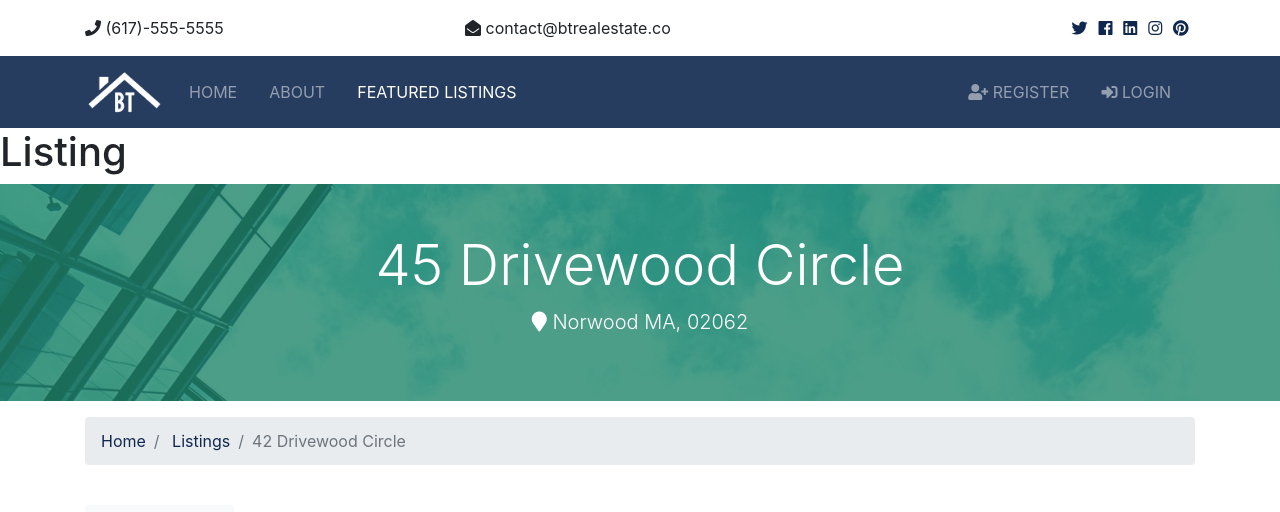
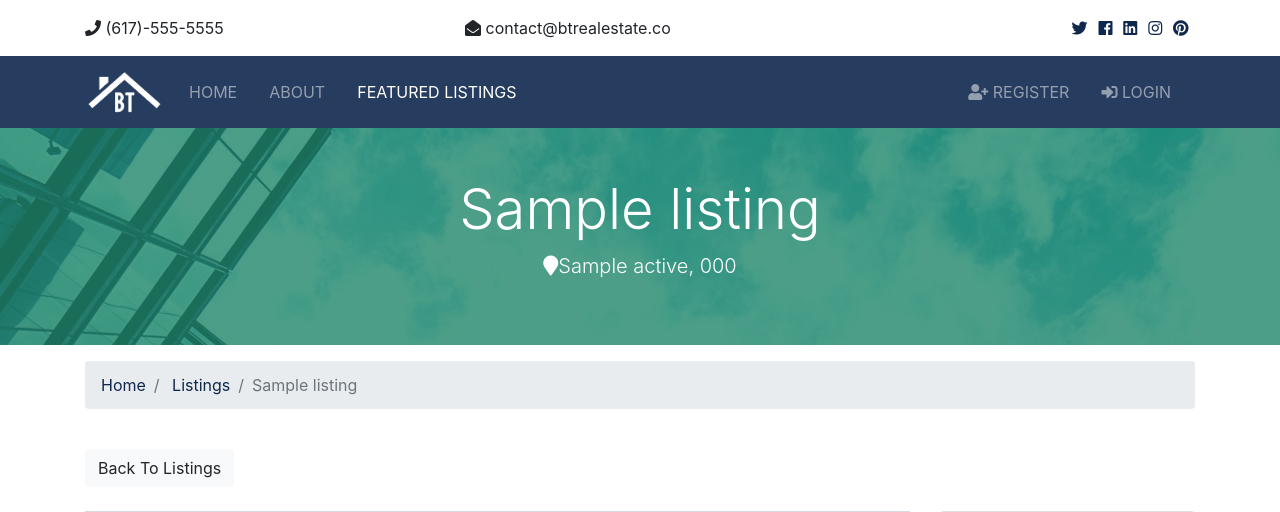
Before and after one commit to KevinLuc1/real_estate_project, a Django app: page /listings/1 in a window 1280 px wide. Shown: the top 512 px of the page. Run offline with Django 3.2, Linux system fonts and the light colour scheme; tables that the repository leaves empty hold one stand-in row (values such as "Sample post"); grey boxes marked "Sample" are stand-in pictures; some libraries are stand-ins or nearby versions.

Commit message:
single listing page is now dynamic

```diff
--- a/listings/views.py
+++ b/listings/views.py
@@ -1,4 +1,4 @@
-from django.shortcuts import render
+from django.shortcuts import render, get_object_or_404
 from django.core.paginator import EmptyPage, PageNotAnInteger, Paginator
 
 from .models import Listing
@@ -21,8 +21,16 @@ def index(request):
     #w we can instead create a variable as a dictionary and pass in the variable 'context'
     return render(request, 'listings/listings.html', context)
 
+# listing_id param is passed in through the url.py path'<int:listing_id>' which is through the browser listing/8 etc
 def listing(request, listing_id):
-    return render(request, 'listings/listing.html')
+    # show 404 page if listing id does not exist
+    listing = get_object_or_404(Listing, pk=listing_id)
+
+    context = {
+        'listing': listing
+    }
+
+    return render(request, 'listings/listing.html', context)
 
 def search(request):
     return render(request, 'listings/search.html')
--- a/templates/listings/listing.html
+++ b/templates/listings/listing.html
@@ -3,15 +3,15 @@
 {% load humanize %}
 
 {% block content %}
-<h1>Listing</h1>
+
 
 <section id="showcase-inner" class="py-5 text-white">
     <div class="container">
     <div class="row text-center">
         <div class="col-md-12">
-          <h1 class="display-4">45 Drivewood Circle</h1>
+        <h1 class="display-4">{{ listing.title }}</h1>
         <p class="lead">
-            <i class="fas fa-map-marker"></i> Norwood MA, 02062</p>
+            <i class="fas fa-map-marker"></i>{{ listing.city }} {{ listing.state }}, {{ listing.zipcode }}</p>
         </div>
     </div>
     </div>
@@ -23,12 +23,12 @@
     <nav>
         <ol class="breadcrumb">
         <li class="breadcrumb-item">
-            <a href="index.html">Home</a>
+            <a href="{% url 'index' %}">Home</a>
         </li>
         <li class="breadcrumb-item">
-            <a href="listings.html">Listings</a>
+            <a href="{% url 'listings' %}">Listings</a>
         </li>
-          <li class="breadcrumb-item active">42 Drivewood Circle</li>
+        <li class="breadcrumb-item active">{{ listing.title }}</li>
         </ol>
     </nav>
     </div>
@@ -37,63 +37,97 @@
 <!-- Listing -->
 <section id="listing" class="py-4">
     <div class="container">
-      <a href="listings.html" class="btn btn-light mb-4">Back To Listings</a>
+    <a href="{% url 'listings' %}" class="btn btn-light mb-4">Back To Listings</a>
     <div class="row">
         <div class="col-md-9">
             <!-- Home Main Image -->
-          <img src="assets/img/homes/home-1.jpg" alt="" class="img-main img-fluid mb-3">
+            <img src="{{ listing.photo_main.url }}" alt="" class="img-main img-fluid mb-3">
             <!-- Thumbnails -->
             <div class="row mb-5 thumbs">
+                {{% if listing.photo_1 %}
                     <div class="col-md-2">
-              <a href="assets/img/homes/home-inside-1.jpg" data-lightbox="home-images">
-                <img src="assets/img/homes/home-inside-1.jpg" alt="" class="img-fluid">
+                    <a href="{{ listing.photo_1.url }}" data-lightbox="home-images">
+                        <img src="{{ listing.photo_1.url }}" alt="" class="img-fluid">
                     </a>
                     </div>
+                {% endif %}
+                {% if listing.photo_2 %}
                     <div class="col-md-2">
-              <a href="assets/img/homes/home-inside-2.jpg" data-lightbox="home-images">
-                <img src="assets/img/homes/home-inside-2.jpg" alt="" class="img-fluid">
+                    <a href="{{ listing.photo_2.url }}" data-lightbox="home-images">
+                        <img src="{{ listing.photo_2.url }}" alt="" class="img-fluid">
                     </a>
                     </div>
+                {% endif %}
+                {% if listing.photo_3 %}
                     <div class="col-md-2">
-              <a href="assets/img/homes/home-inside-3.jpg" data-lightbox="home-images">
-                <img src="assets/img/homes/home-inside-3.jpg" alt="" class="img-fluid">
+                    <a href="{{ listing.photo_3.url }}" data-lightbox="home-images">
+                        <img src="{{ listing.photo_3.url }}" alt="" class="img-fluid">
                     </a>
                     </div>
+                {% endif %}
+                {% if listing.photo_4 %}
                     <div class="col-md-2">
-              <a href="assets/img/homes/home-inside-4.jpg" data-lightbox="home-images">
-                <img src="assets/img/homes/home-inside-4.jpg" alt="" class="img-fluid">
+                    <a href="{{ listing.photo_4.url }}" data-lightbox="home-images">
+                        <img src="{{ listing.photo_4.url }}" alt="" class="img-fluid">
                     </a>
                     </div>
+                {% endif %}
+                {% if listing.photo_5 %}
                     <div class="col-md-2">
-              <a href="assets/img/homes/home-inside-5.jpg" data-lightbox="home-images">
-                <img src="assets/img/homes/home-inside-5.jpg" alt="" class="img-fluid">
+                    <a href="{{ listing.photo_5.url }}" data-lightbox="home-images">
+                        <img src="{{ listing.photo_5.url }}" alt="" class="img-fluid">
                     </a>
                     </div>
+                {% endif %}
+                {% if listing.photo_6 %}
                     <div class="col-md-2">
-              <a href="assets/img/homes/home-inside-6.jpg" data-lightbox="home-images">
-                <img src="assets/img/homes/home-inside-6.jpg" alt="" class="img-fluid">
+                    <a href="{{ listing.photo_6.url }}" data-lightbox="home-images">
+                        <img src="{{ listing.photo_6.url }}" alt="" class="img-fluid">
                     </a>
                     </div>
+                {% endif %}
+                {% if listing.photo_7 %}
+                    <div class="col-md-2">
+                    <a href="{{ listing.photo_7.url }}" data-lightbox="home-images">
+                        <img src="{{ listing.photo_7.url }}" alt="" class="img-fluid">
+                    </a>
                     </div>
+                {% endif %}
+                {% if listing.photo_8 %}
+                    <div class="col-md-2">
+                    <a href="{{ listing.photo_8.url }}" data-lightbox="home-images">
+                        <img src="{{ listing.photo_8.url }}" alt="" class="img-fluid">
+                    </a>
+                    </div>
+                {% endif %}
+                {% if listing.photo_9 %}
+                    <div class="col-md-2">
+                    <a href="{{ listing.photo_9.url }}" data-lightbox="home-images">
+                        <img src="{{ listing.photo_9.url }}" alt="" class="img-fluid">
+                    </a>
+                    </div>
+                {% endif %}
+            </div>
+
             <!-- Fields -->
             <div class="row mb-5 fields">
                 <div class="col-md-6">
                     <ul class="list-group list-group-flush">
                         <li class="list-group-item text-secondary">
                         <i class="fas fa-money-bill-alt"></i> Asking Price:
-                  <span class="float-right">$490,000</span>
+                        <span class="float-right">${{ listing.price | intcomma }}</span>
                         </li>
                         <li class="list-group-item text-secondary">
                         <i class="fas fa-bed"></i> Bedrooms:
-                  <span class="float-right">3</span>
+                        <span class="float-right">{{ listing.bedrooms }}</span>
                         </li>
                         <li class="list-group-item text-secondary">
                         <i class="fas fa-bath"></i> Bathrooms:
-                  <span class="float-right">2</span>
+                        <span class="float-right">{{ listing.bathroom }}</span>
                         </li>
                         <li class="list-group-item text-secondary">
                         <i class="fas fa-car"></i> Garage:
-                  <span class="float-right">2
+                        <span class="float-right">{{ listing.garage }}
                         </span>
                         </li>
                     </ul>
@@ -102,24 +136,22 @@
                     <ul class="list-group list-group-flush">
                         <li class="list-group-item text-secondary">
                         <i class="fas fa-th-large"></i> Square Feet:
-                  <span class="float-right">3200</span>
+                        <span class="float-right">{{ listing.squarefoot }}</span>
                         </li>
                         <li class="list-group-item text-secondary">
                         <i class="fas fa-square"></i> Lot Size:
-                  <span class="float-right">2.5 Acres
+                        <span class="float-right">{{ listing.lot_size }} sqft
                         </span>
                         </li>
                         <li class="list-group-item text-secondary">
                         <i class="fas fa-calendar"></i> Listing Date:
-                  <span class="float-right">8/30/2018</span>
+                        <span class="float-right">{{ listing.list_date }}</span>
                         </li>
                         <li class="list-group-item text-secondary">
                         <i class="fas fa-bed"></i> Realtor:
-                  <span class="float-right">Kyle Brown
+                        <span class="float-right">{{ listing.realtor }}
                         </span>
                         </li>
-
-
                     </ul>
                 </div>
             </div>
@@ -127,18 +159,16 @@
             <!-- Description -->
             <div class="row mb-5">
                 <div class="col-md-12">
-              Lorem ipsum dolor sit amet consectetur adipisicing elit. Mollitia recusandae esse reiciendis officia omnis non rerum dicta
-              cupiditate nostrum molestias deserunt aut minus inventore animi atque, consequuntur ad fugit. Possimus culpa
-              blanditiis repellendus ipsa similique ullam, natus error dolor harum.
+                    {{ listing.description }}
                 </div>
             </div>
         </div>
         <div class="col-md-3">
           <div class="card mb-3">
-            <img class="card-img-top" src="assets/img/realtors/kyle.jpg" alt="Seller of the month">
+            <img class="card-img-top" src="{{ listing.realtor.photo.url }}" alt="">
             <div class="card-body">
               <h5 class="card-title">Property Realtor</h5>
-              <h6 class="text-secondary">Kyle Brown</h6>
+              <h6 class="text-secondary">{{ listing.realtor }}</h6>
             </div>
           </div>
           <button class="btn-primary btn-block btn-lg" data-toggle="modal" data-target="#inquiryModal">Make An Inquiry</button>
```
Lines whose indentation alone changed are shown as unchanged.
